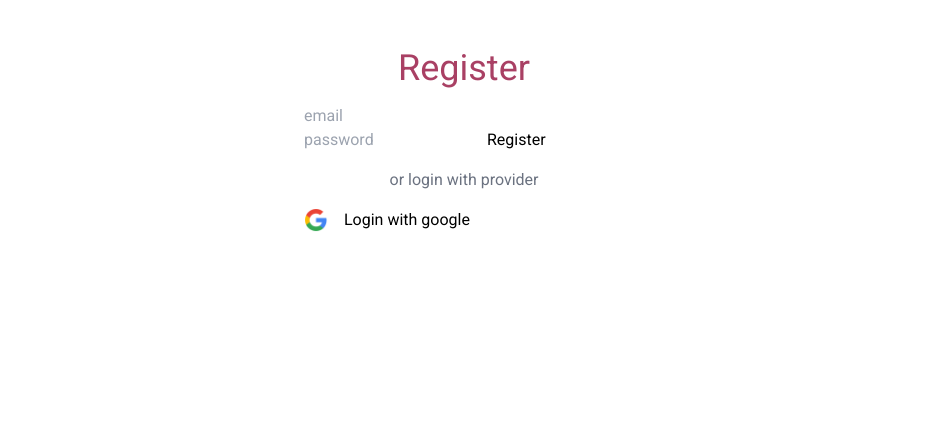
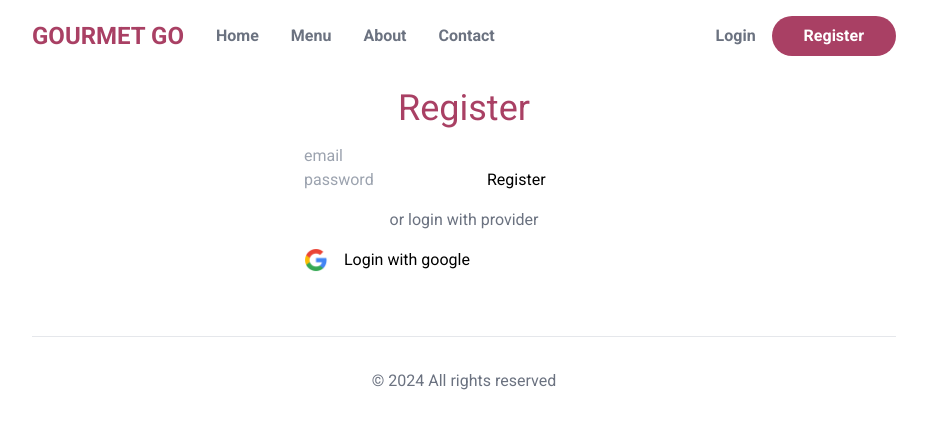
Before and after one commit to adesewa293/gourmetgo, a Next.js app: page /register in a window 1280 px wide. Shown: the top 428 px of the page, without its empty margins (176-1103 px from the left). Built offline with nearby package versions, Linux system fonts and the light colour scheme.

Commit message:
update header and footer layout

```diff
--- a/src/app/layout.js
+++ b/src/app/layout.js
@@ -1,5 +1,6 @@
 import { Roboto } from "next/font/google";
 import "./globals.css";
+import Header from "@/components/layout/Header";
 
 const roboto = Roboto({ subsets: ["latin"], weight: ['400', '500', '700'] });
 
@@ -12,7 +13,13 @@
   return (
     <html lang="en">
       <body className={roboto.className}>
-        <main className="max-w-4xl mx-auto p-4">{children}</main>
+        <main className="max-w-4xl mx-auto p-4">
+          <Header />
+          {children}
+          <footer className="border-t p-8 text-center text-gray-500 mt-16">
+       &copy; 2024 All rights reserved
+      </footer>
+          </main>
         </body>
     </html>
   );
--- a/src/app/page.js
+++ b/src/app/page.js
@@ -1,4 +1,4 @@
-import Header from "@/components/layout/Header";
+
 import Hero from "@/components/layout/Hero";
 import HomeMenu from "@/components/layout/HomeMenu";
 import SectionHeaders from "@/components/layout/SectionHeaders";
@@ -6,7 +6,6 @@
 export default function Home() {
   return (
     <>
-      <Header />
       <Hero />
       <HomeMenu />
       <section className="text-center my-16">
@@ -26,9 +25,6 @@
       <a className="text-4xl underline text-gray-500" href="tel:+447123456789">+447-123-456-789</a>
       </div>
       </section>
-      <footer className="border-t p-8 text-center text-gray-500 mt-16">
-       &copy; 2024 All rights reserved
-      </footer>
     </>
   );
 }
```
